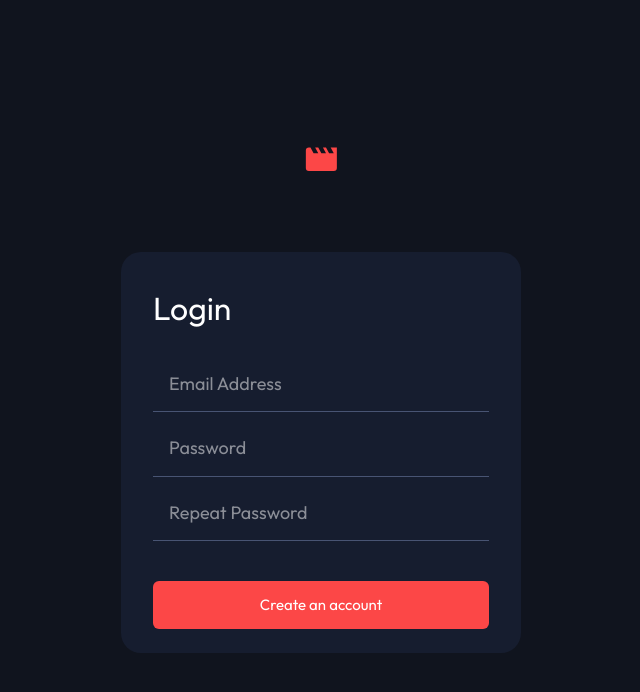
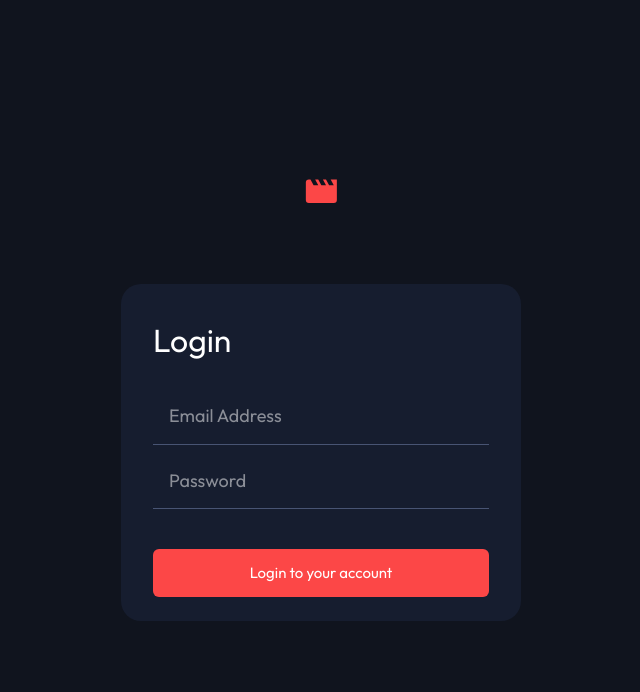
Before and after one commit to karimtarek0000/entertainment, a Next.js app: page /auth in a window 1280 px wide. Shown: the top 692 px of the page, without its empty margins (319-959 px from the left). Built offline with nearby package versions, Linux system fonts and the light colour scheme.

Commit message:
Fix AuthForm type in Login component and update className for consistent styling

```diff
--- a/src/app/auth/page.tsx
+++ b/src/app/auth/page.tsx
@@ -4,7 +4,7 @@ export default function Login() {
   return (
     <>
       <h1 className="auth-heading">Login</h1>
-      <AuthForm type="sign-up" />
+      <AuthForm type="login" />
     </>
   )
 }
--- a/src/components/molecules/AuthForm.tsx
+++ b/src/components/molecules/AuthForm.tsx
@@ -20,7 +20,7 @@ export default function AuthForm({ type, ...attrs }: FormProps): JSX.Element {
   return (
     <form
       {...attrs}
-      className="[&>*:nth-child(-n+2)]:mb-6 [&>*:last-child]:mt-10 [&>*:last-child]:mb-6"
+      className="[&>input:not(:last-of-type)]:mb-6 [&>*:last-child]:mt-10 [&>*:last-child]:mb-6"
     >
       {authUI[type].inputs.map((field: AuthFieldConfig) => {
         return (
```
